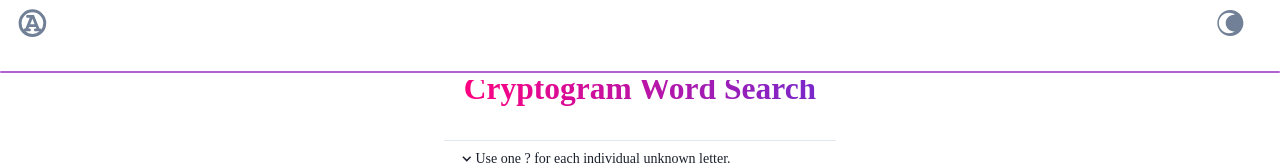
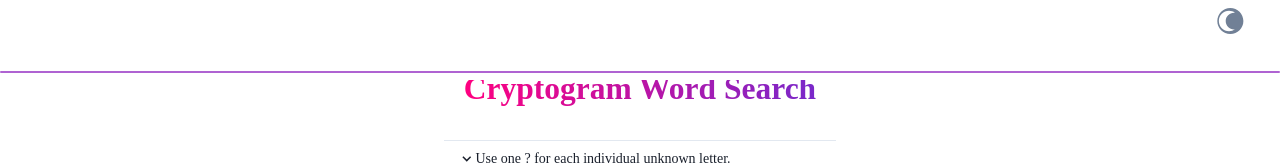
Before and after one commit to I-keep-trying/word-search, a React (Create React App) app: page / in a window 1280 px wide. Shown: the top 165 px of the page. Built offline with nearby package versions, Linux system fonts and the light colour scheme; a web font is replaced by a local one.

Commit message:
test deploy

```diff
--- a/src/components/header.js
+++ b/src/components/header.js
@@ -71,13 +71,13 @@ export const Header = () => {
         h="10%"
       >
         <Box w="5%">
-          <IconButton
+{/*           <IconButton
             aria-label="logo"
             variant="link"
             size="lg"
             icon={<Logo />}
           />
-        </Box>
+ */}        </Box>
         <Spacer />
         <Box ml={0} mr={5} w="5%">
           <ThemeToggle />
```
Also changed, not shown: 3 other files (tests, documents, lock files or other folders).
